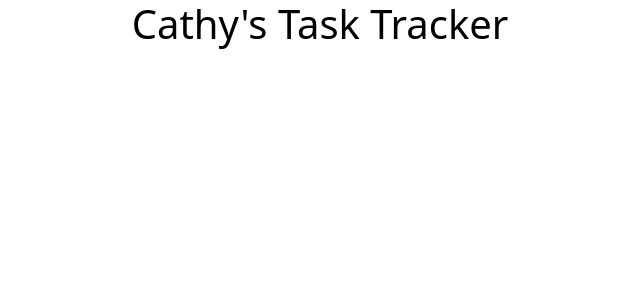
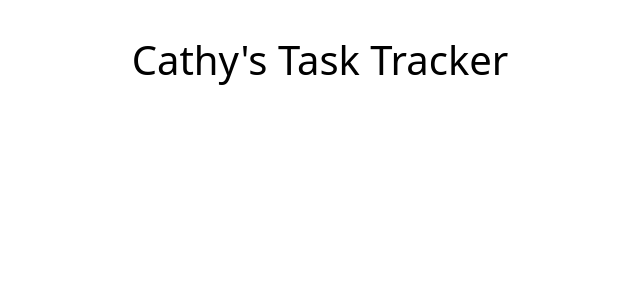
Before and after one commit to Cathy347Le/React-Task-App, a React (Create React App) app: page / in a window 1280 px wide. Shown: the top 300 px of the page, without its empty margins (320-960 px from the left). Built offline with nearby package versions, Linux system fonts and the light colour scheme.

Commit message:
add header component

```diff
--- a/src/App.css
+++ b/src/App.css
@@ -2,8 +2,9 @@
   text-align: center;
 }
 
-.App-header {
+.app-header {
   display: flex;
+  min-height: 16vh;
   flex-direction: column;
   align-items: center;
   justify-content: center;
--- a/src/App.js
+++ b/src/App.js
@@ -1,11 +1,10 @@
 import "./App.css";
+import Header from "./Components/Header";
 
 function App() {
   return (
     <div className="App">
-      <header className="App-header">
-        <h1>Cathy's Task Tracker</h1>
-      </header>
+      <Header />
     </div>
   );
 }
--- /dev/null
+++ b/src/Components/Header.js
@@ -0,0 +1,11 @@
+import React from "react";
+
+function Header() {
+  return (
+    <header className="app-header">
+      <h1>Cathy's Task Tracker</h1>
+    </header>
+  );
+}
+
+export default Header;
```
Also changed, not shown: 1 other file (tests, documents, lock files or other folders).
